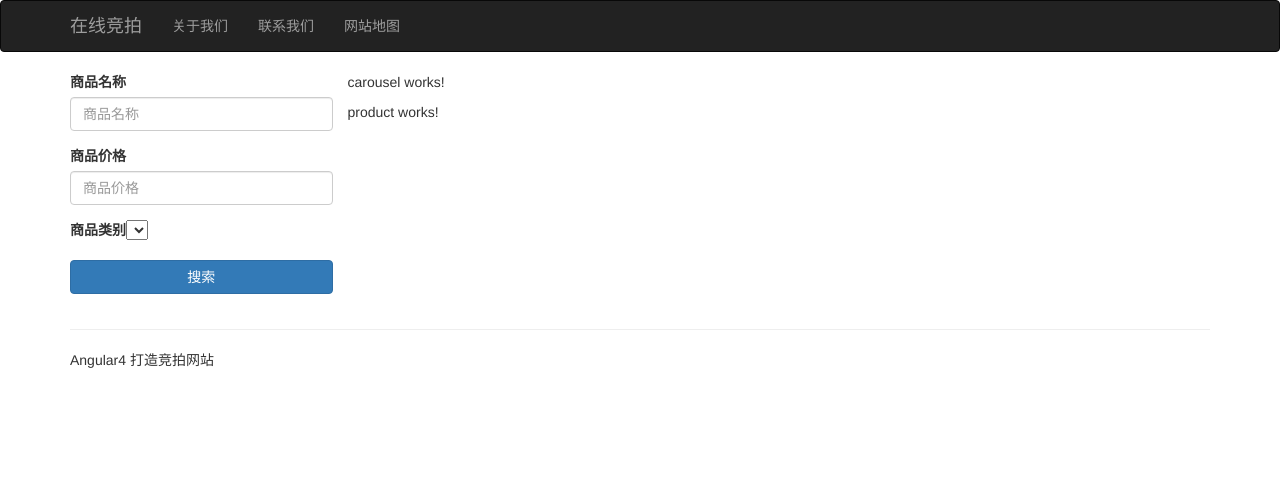
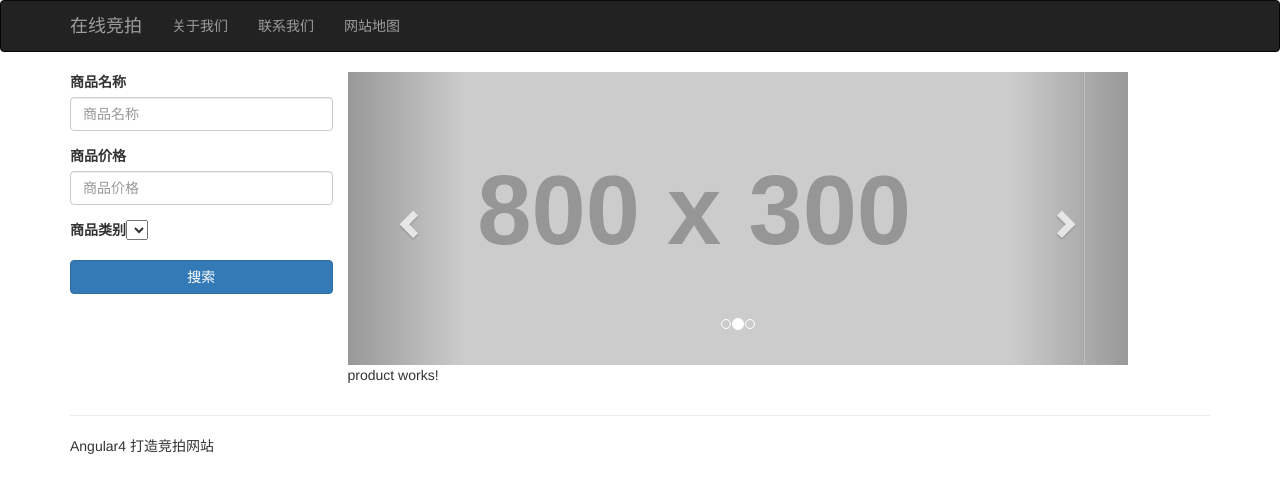
Before and after one commit to quadrant26/angular4_demo, an Angular app in the folder angular-app/: page / in a window 1280 px wide. Shown: the top 492 px of the page. Built offline with nearby package versions, Linux system fonts and the light colour scheme.

Commit message:
轮播图 组件

```diff
--- a/angular-app/src/app/carousel/carousel.component.css
+++ b/angular-app/src/app/carousel/carousel.component.css
@@ -0,0 +1,3 @@
+.slide-image{
+  width:100%;
+}
--- a/angular-app/src/app/carousel/carousel.component.html
+++ b/angular-app/src/app/carousel/carousel.component.html
@@ -1,3 +1,26 @@
-<p>
-  carousel works!
-</p>
+<div class="carousel slide" data-ride="carousel" id="myCarousel">
+  <ol class="carousel-indicators">
+    <li data-target="#myCarousel" data-slide-to="0" class="active"></li>
+    <li data-target="#myCarousel" data-slide-to="1" ></li>
+    <li data-target="#myCarousel" data-slide-to="2" ></li>
+  </ol>
+  <!-- 轮播主体 -->
+  <div class="carousel-inner">
+    <div class="item active">
+      <img src="http://placehold.it/800x300" alt="carousel" class="slide-image">
+    </div>
+    <div class="item">
+      <img src="http://placehold.it/800x300" alt="carousel" class="slide-image">
+    </div>
+    <div class="item">
+      <img src="http://placehold.it/800x300" alt="carousel" class="slide-image">
+    </div>
+  </div>
+  <!--end: 轮播主体 -->
+  <a href="javascript:$('.carousel').carousel('prev');" class="left carousel-control">
+    <i class="glyphicon glyphicon-chevron-left"></i>
+  </a>
+  <a href="javascript:$('.carousel').carousel('next');" class="right carousel-control">
+    <i class="glyphicon glyphicon-chevron-right"></i>
+  </a>
+</div>
```
